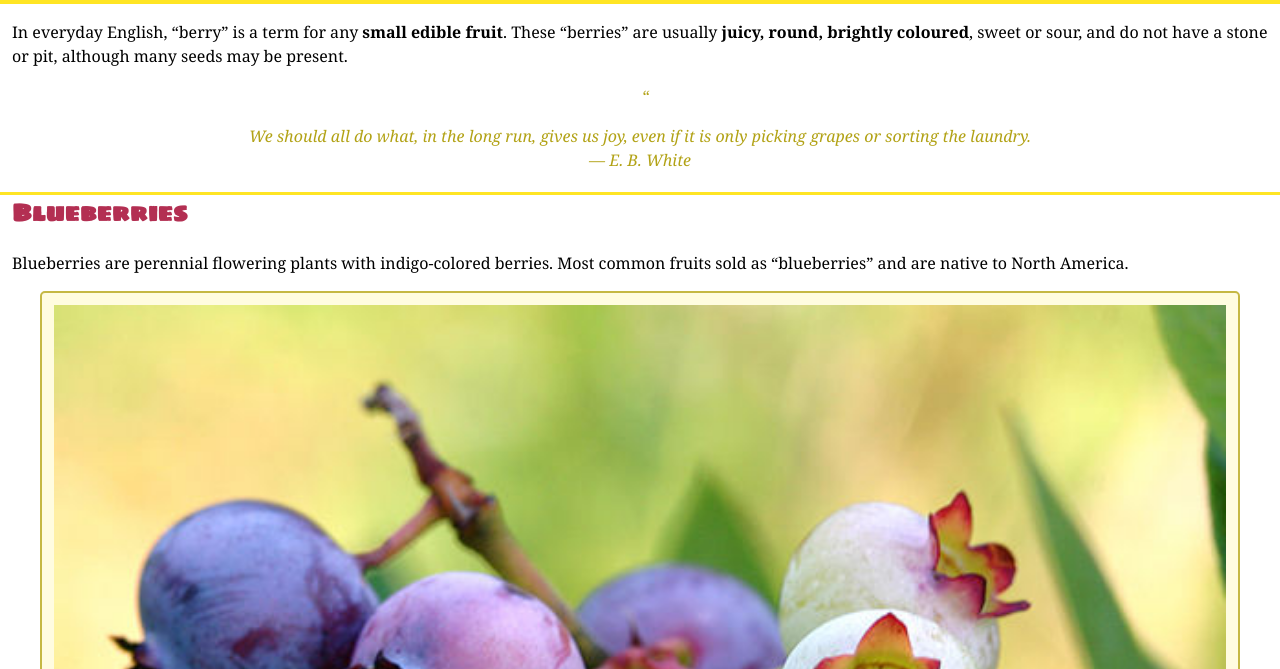
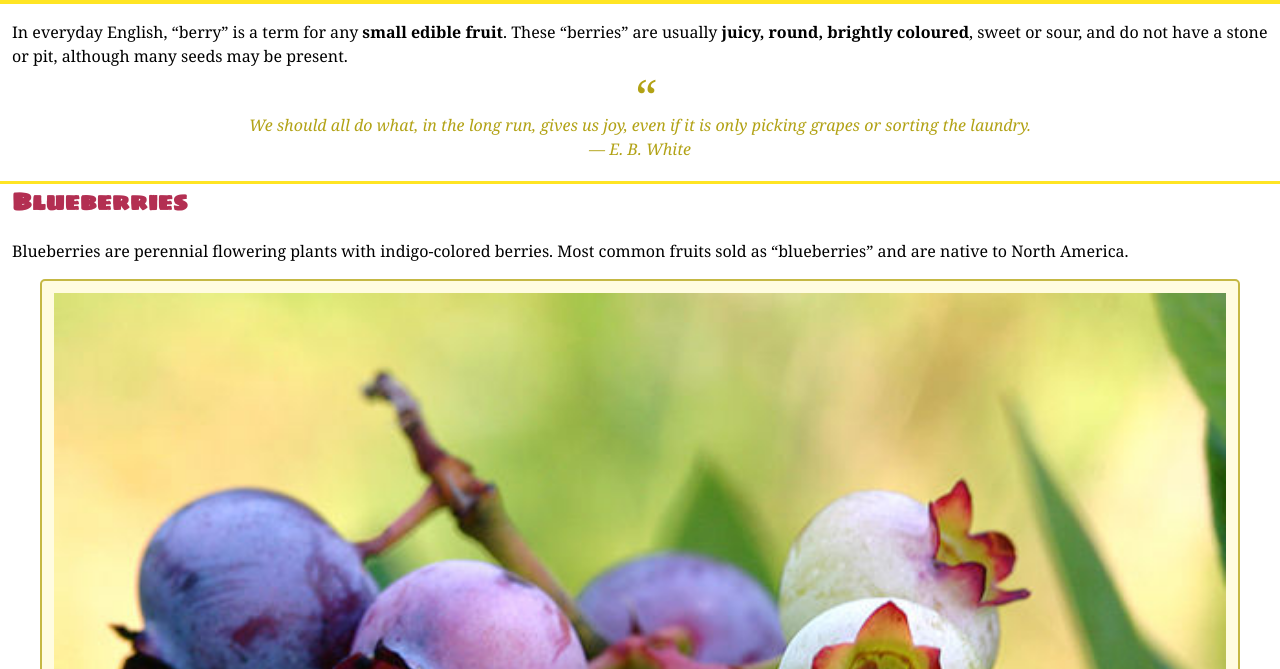
Before and after one commit to Kyle-Jackson/dsn1674-project-1, a plain HTML site: page index.html in a window 1280 px wide. Shown: the part 131-800 px from the top of the page. Drawn offline with Linux system fonts and the light colour scheme.

Commit message:
Made the quotation mark bigger. Completed.

```diff
--- a/CSS/main.css
+++ b/CSS/main.css
@@ -85,7 +85,9 @@ img {
 }
 
 .quote {
-  font size: 2em;
+  font-size: 3em;
+  line-height: 0.5;
+  margin: 0.1em
 }
 
 figure {
```
